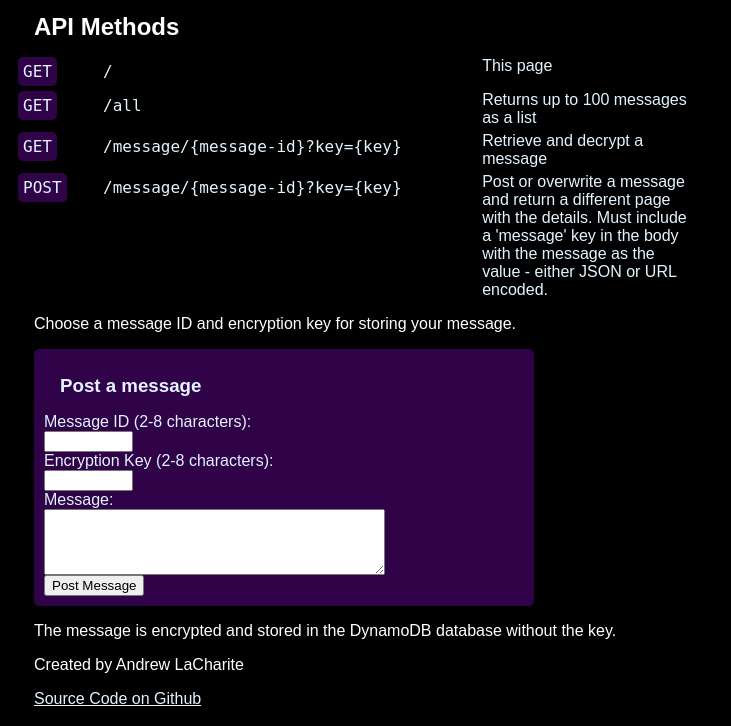
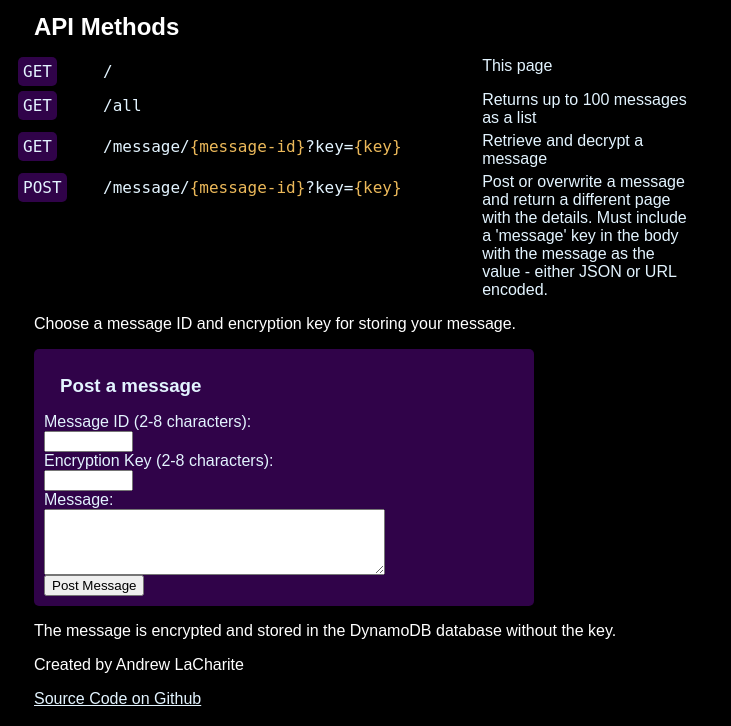
Before and after one commit to anlach/secrets-api, a plain HTML site: page index.html in a window 1280 px wide. Shown: the part 110-836 px from the top of the page, without its empty margins (0-731 px from the left). Drawn offline with Linux system fonts and the light colour scheme.

Commit message:
color params

```diff
--- a/style.css
+++ b/style.css
@@ -61,3 +61,6 @@ div.route, div.resource {
     overflow: scroll;
     white-space: nowrap;
 }
+.param {
+    color: rgb(236, 185, 90);
+}
```
